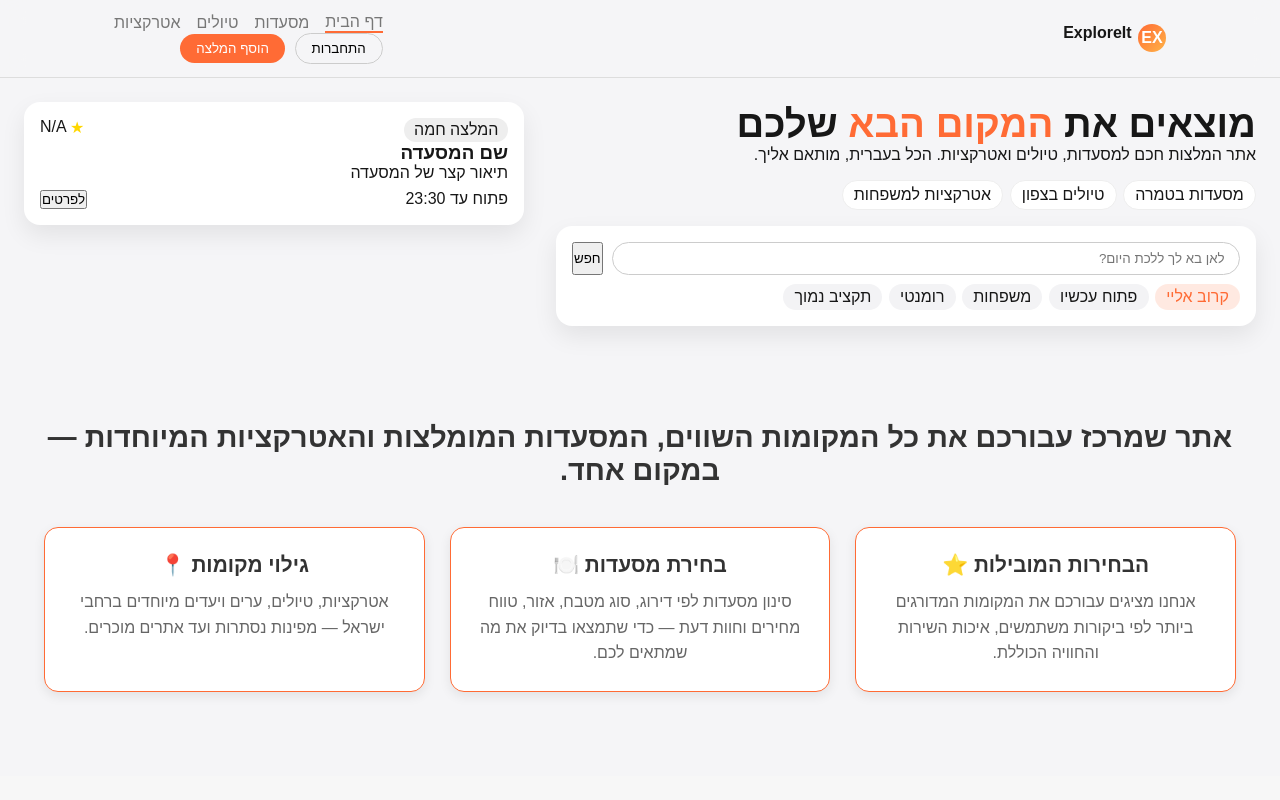
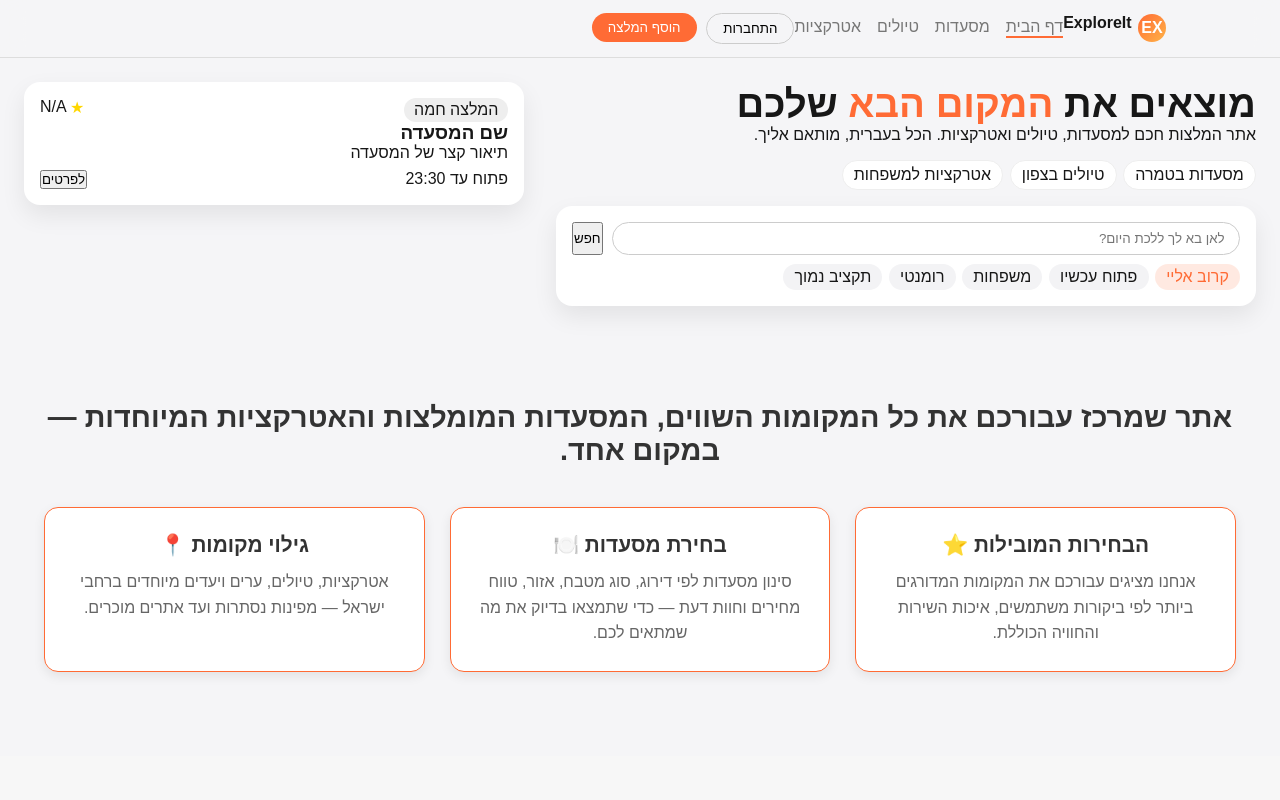
Before and after one commit to majddiab33-design/client, a Next.js app: page / in a window 1280 px wide. Shown: the top 800 px of the page. Built offline with nearby package versions, Linux system fonts and the light colour scheme; no server answers.

Commit message:
Update NavBar.module.css

```diff
--- a/src/app/components/NavBar.module.css
+++ b/src/app/components/NavBar.module.css
@@ -4,8 +4,7 @@
   background: rgba(245, 245, 247, 0.9);
   backdrop-filter: blur(12px);
   border-bottom: 1px solid #ddd;
-  z-index: 1000;
-
+  z-index: 1000 ;
 }
 
 .nav {
@@ -14,7 +13,7 @@
   padding: 0.8rem 1.5rem;
   display: flex;
   justify-content: space-between;
-  align-items: center !important;
+  align-items: center;
 }
 
 .logo {
@@ -35,7 +34,6 @@
 }
 
 .navLinks {
-  margin: 0 auto;
   display: flex;
   gap: 1rem;
 }
@@ -55,7 +53,6 @@
 }
 
 .navCta {
-  margin-left: 30px;
   display: flex;
   gap: 0.6rem;
 }
@@ -75,7 +72,6 @@
   border-radius: 20px;
 }
 
-
 /* כפתור מובייל */
 .mobileMenuBtn {
   display: none;
@@ -84,7 +80,7 @@
 }
 
 /* תפריט מובייל */
-.navLinks , .navCta {
+.mobileMenu {
   display: flex;
   align-items: center;
   flex: 1;
```
